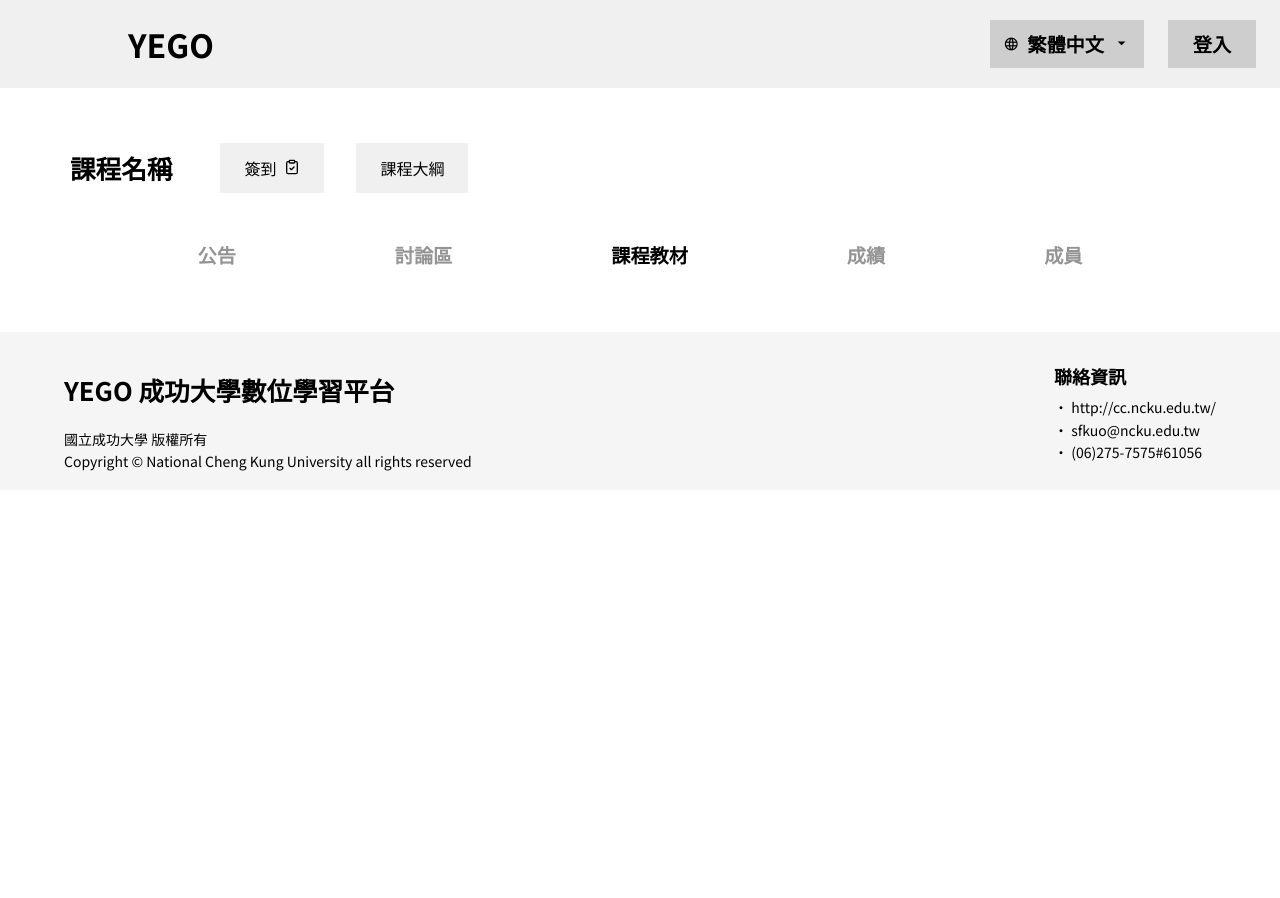
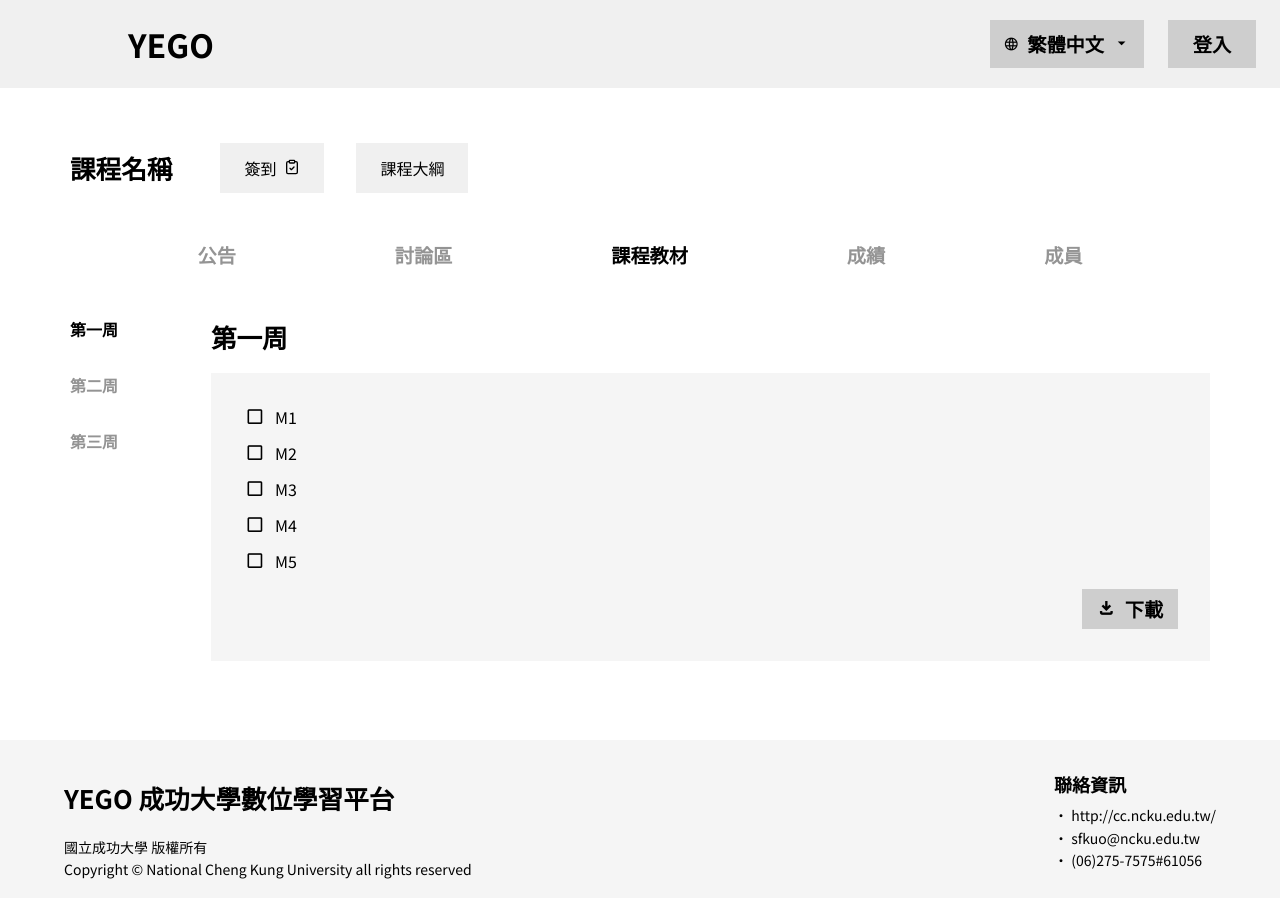
Before and after one commit to salmoniscute/Yego, a React (Create React App) app in the folder frontend/: page /course/0/material in a window 1280 px wide. Before the commit the page ends 800 px from the top, so only its background shows below. Built offline with nearby package versions, Linux system fonts and the light colour scheme.

Commit message:
Add MaterialPage

```diff
--- a/frontend/src/App.tsx
+++ b/frontend/src/App.tsx
@@ -104,7 +104,7 @@ export default function App(): ReactElement {
                         <Route path="/login" element={userData === null ? <LoginPage /> : <Navigate to="/" />} />
                         <Route path="/logout" element={<Logout />} />
                         <Route path="/webAnnouncement" element={<WebAnnouncementPage />} />
-                        <Route path="/course/:courseId/*" element={<CoursePage />} />
+                        <Route path="/course/:courseID/*" element={<CoursePage />} />
                         <Route path="*" element={<Navigate to="/" />} />
                     </Routes>
                     <Footer />
--- a/frontend/src/components/NavigateBar/index.scss
+++ b/frontend/src/components/NavigateBar/index.scss
@@ -8,8 +8,13 @@
     gap: 1.5rem;
     z-index: 10;
     background-color: #f0f0f0;
-    h1 {
-        margin: 0;
+    .logo {
+        display: block;
+        text-decoration: none;
+        color: #000;
+        h1 {
+            margin: 0;
+        }
     }
     label.dropdownMenu {
         position: relative;
--- a/frontend/src/components/NavigateBar/index.tsx
+++ b/frontend/src/components/NavigateBar/index.tsx
@@ -51,9 +51,9 @@ export default function NavigateBar(props: propsType): ReactElement {
 
     return (
         <div id="navigateBar">
-            <div className="logo">
+            <Link to="/" className="logo">
                 <h1>YEGO</h1>
-            </div>
+            </Link>
             <label className="dropdownMenu">
                 <input type="checkbox" />
                 <div className="ms">language</div>
--- a/frontend/src/views/CoursePage/DiscussionPage/index.scss
+++ b/frontend/src/views/CoursePage/DiscussionPage/index.scss
@@ -1,4 +1,4 @@
-#discussionPage{
+#courseDiscussionPage{
     position: relative;
     max-width: calc(1200px);
 
--- a/frontend/src/views/CoursePage/DiscussionPage/index.tsx
+++ b/frontend/src/views/CoursePage/DiscussionPage/index.tsx
@@ -20,7 +20,7 @@ export default function DiscussionPage(props: propsType): React.ReactElement {
 
 
     return (
-        <div id="discussionPage">
+        <div id="courseDiscussionPage">
             <div className="addDiscussionButton">
                 <div className="buttonInfo">
                     <FaPen className="icon"/>
--- /dev/null
+++ b/frontend/src/views/CoursePage/MaterialPage/index.scss
@@ -0,0 +1,96 @@
+#courseMaterialPage {
+    display: flex;
+    gap: 1rem;
+    min-height: calc(100vh - 5.5rem - 9.9rem - 15.5rem - 4rem);
+    margin-bottom: 4rem;
+    .side {
+        display: flex;
+        flex-direction: column;
+        gap: 2rem;
+        flex: 1;
+        .theme {
+            color: #949494;
+            transition: color 0.3s;
+            cursor: pointer;
+            user-select: none;
+        }
+        .theme[data-select="true"],
+        .theme:hover {
+            color: #000;
+        }
+    }
+    .main {
+        flex: 8;
+        h2 {
+            margin: 0;
+            height: 2.5rem;
+            line-height: 2.5rem;
+            margin-bottom: 1rem;
+        }
+        .materialBlock {
+            background-color: #f5f5f5;
+            min-height: calc(100% - 7.5rem);
+            display: flex;
+            flex-direction: column;
+            padding: 2rem;
+            gap: 1rem;
+            overflow: hidden;
+            justify-content: space-between;
+            .materials {
+                min-height: calc(100% - 3.5rem);
+                display: flex;
+                flex-direction: column;
+                gap: 0.75rem;
+                .material {
+                    position: relative;
+                    margin-left: 2rem;
+                    height: 1.5rem;
+                    line-height: 1.5rem;
+                    width: min-content;
+                    user-select: none;
+                    cursor: pointer;
+                }
+                .material::before,
+                .material::after {
+                    position: absolute;
+                    top: 0;
+                    left: -2rem;
+                    width: 1.5rem;
+                    height: 1.5rem;
+                    line-height: 1.5rem;
+                    text-align: center;
+                    font-family: "Material Symbols Outlined";
+                    font-size: 1.3em;
+                    transition: transform 0.3s;
+                }
+                .material::before {
+                    content: "check_box_outline_blank";
+                    transform: scale(1);
+                }
+                .material::after {
+                    content: "check";
+                    transform: scale(0);
+                }
+                .material[data-select="true"]::before {
+                    transform: scale(0);
+                }
+                .material[data-select="true"]::after {
+                    transform: scale(1);
+                }
+            }
+            button {
+                margin-left: auto;
+                display: flex;
+                align-items: center;
+                justify-content: space-evenly;
+                height: 2.5rem;
+                width: 6rem;
+                border: none;
+                outline: none;
+                user-select: none;
+                cursor: pointer;
+                background-color: #CECECE;
+            }
+        }
+    }
+}
--- /dev/null
+++ b/frontend/src/views/CoursePage/MaterialPage/index.tsx
@@ -0,0 +1,101 @@
+import {
+    ReactElement,
+    useEffect,
+    useState
+} from "react";
+
+import "./index.scss";
+
+type propsType = Readonly<{
+    courseID: string
+}>;
+
+let data: {
+    [key: string]: {
+        order: number,
+        materials?: Array<{
+            name: string,
+        }>
+    }
+} = {
+    "第一周": {
+        order: 0,
+        materials: [
+            { name: "M1" },
+            { name: "M2" },
+            { name: "M3" },
+            { name: "M4" },
+            { name: "M5" },
+        ]
+    },
+    "第二周": {
+        order: 1,
+        materials: [
+            { name: "M6" },
+            { name: "M7" },
+            { name: "M8" },
+            { name: "M9" },
+            { name: "M10" },
+            { name: "M11" },
+        ]
+    },
+    "第三周": {
+        order: 2,
+    },
+}
+
+export default function MaterialPage(props: propsType): ReactElement {
+    const [selectTheme, setSelectTheme] = useState<string>("");
+    const [selectMaterial, setSelectMaterial] = useState<Array<number>>([]);
+
+    useEffect(() => {
+        setSelectMaterial([]);
+
+        const keys = Object.keys(data);
+        if (keys.includes(selectTheme) || keys.length === 0) return;
+        setSelectTheme(keys[0]);
+    }, [selectTheme]);
+
+    return <div id="courseMaterialPage">
+        <div className="side">
+            {
+                Object.keys(data).map((key, i) => <div
+                    key={i}
+                    onClick={() => setSelectTheme(key)}
+                    className="theme caption-bold"
+                    data-select={key === selectTheme}
+                >
+                    {key}
+                </div>)
+            }
+        </div>
+        <div className="main">
+            <h2>{selectTheme}</h2>
+            <div className="materialBlock">
+                <div className="materials">
+                    {
+                        data[selectTheme]?.materials?.map((data, i) => <div
+                            key={i}
+                            className="material caption"
+                            onClick={() => {
+                                setSelectMaterial((selectMaterial) => {
+                                    if (selectMaterial.includes(i)) {
+                                        return selectMaterial.filter(d => d !== i);
+                                    }
+                                    return [i, ...selectMaterial];
+                                });
+                            }}
+                            data-select={selectMaterial.includes(i)}
+                        >
+                            {data.name}
+                        </div>)
+                    }
+                </div>
+                <button className="body-bold">
+                    <span className="ms">download</span>
+                    <span>下載</span>
+                </button>
+            </div>
+        </div>
+    </div>
+}
--- a/frontend/src/views/CoursePage/index.tsx
+++ b/frontend/src/views/CoursePage/index.tsx
@@ -8,7 +8,6 @@ import {
     Navigate,
     Route,
     Routes,
-    useLocation,
     useParams
 } from "react-router-dom";
 
@@ -18,24 +17,24 @@ import MemberPage from "./MemberPage";
 import DiscussionPage from "./DiscussionPage";
 
 import "./index.scss";
+import MaterialPage from "./MaterialPage";
 
 export default function CoursePage(): ReactElement {
     const [signIn, setSignIn] = useState<string>("已簽到");
 
     const params = useParams();
-    const { courseId } = params;
+    const { courseID } = params;
     const tab = params["*"]?.split("/")[0];
-    console.log(tab)
 
-    const tabs = useMemo(() => courseId ? [
-        { label: "公告", path: "announcement", component: <BulletinPage courseID={courseId} /> },
-        { label: "討論區", path: "discussion", component: <DiscussionPage courseID={courseId} /> },
-        { label: "課程教材", path: "material" },
-        { label: "成績", path: "score" },
+    const tabs = useMemo(() => courseID ? [
+        { label: "公告", path: "announcement", component: <BulletinPage courseID={courseID} /> },
+        { label: "討論區", path: "discussion", component: <DiscussionPage courseID={courseID} /> },
+        { label: "課程教材", path: "material", component: <MaterialPage courseID={courseID} /> },
+        { label: "成績", path: "grade" },
         { label: "成員", path: "member", component: <MemberPage /> }
-    ] : [], [courseId]);
+    ] : [], [courseID]);
 
-    return courseId ? (
+    return courseID ? (
         <div id="courseForum">
             <div className="titleInfor">
                 <h2>課程名稱</h2>
@@ -56,18 +55,16 @@ export default function CoursePage(): ReactElement {
                         >{data.label}</Link>
                     ))}
             </div>
-            <div>
             <Routes>
                 {
                     tabs.map((data, i) => <Route
                         key={i}
-                            path={`${data.path}`}
+                        path={`/${data.path}`}
                         element={data.component}
                     />)
                 }
                 <Route path="*" element={<Navigate to={`./${tabs[0].path}`} />} />
             </Routes>
         </div>
-        </div>
     ) : <Navigate to="/" />;
 }
--- a/frontend/src/views/LoginPage/index.tsx
+++ b/frontend/src/views/LoginPage/index.tsx
@@ -23,7 +23,7 @@ export default function LoginPage(): ReactElement {
   };
 
   return (
-    <div className="container">
+    <div id="loginPage" className="container">
       <div className="card1">
         <h2>成功大學數位學習平台-登入</h2>
       </div>
```
Also changed, not shown: frontend/src/views/LoginPage/index.scss (+8 -6 lines). Lines whose indentation alone changed are shown as unchanged.
